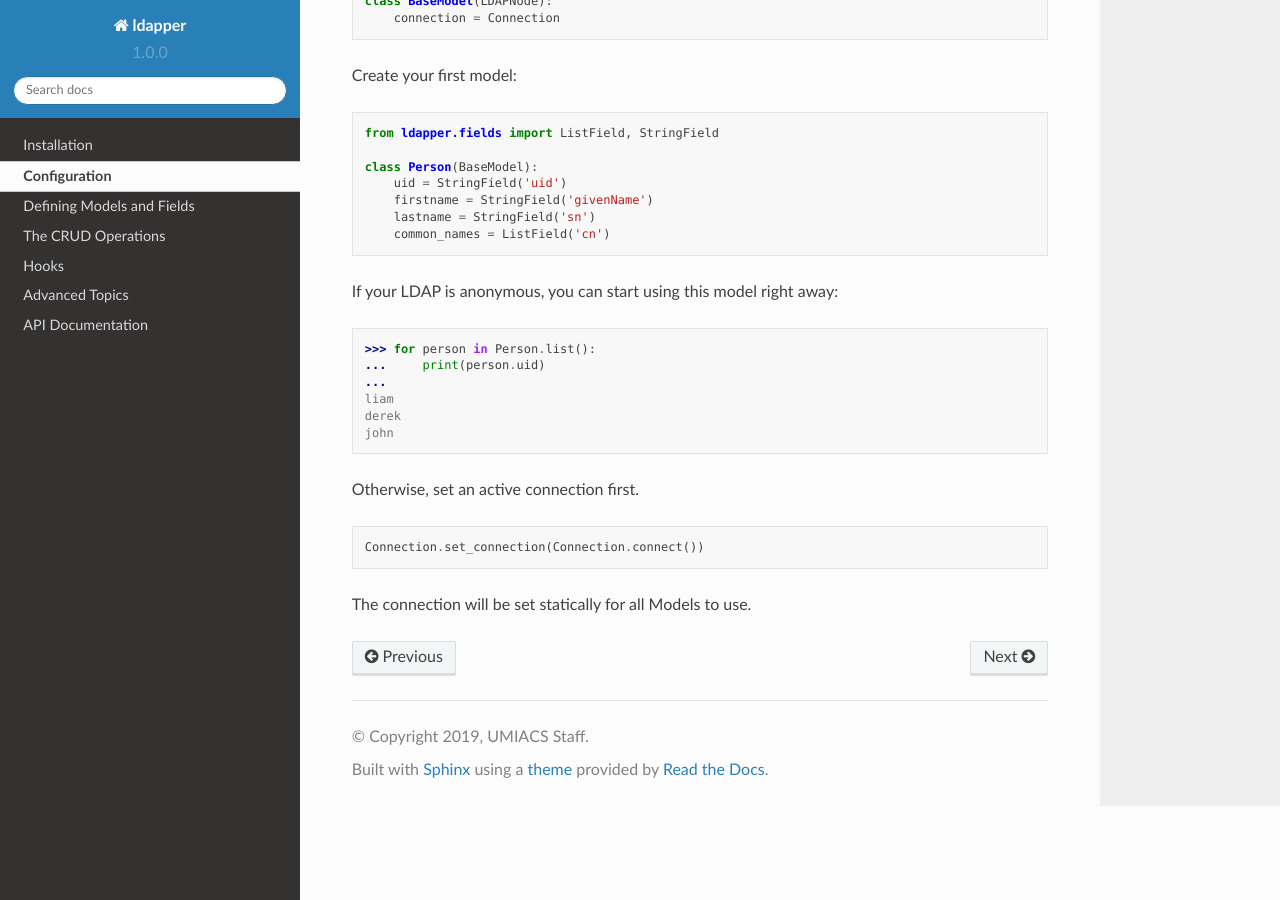
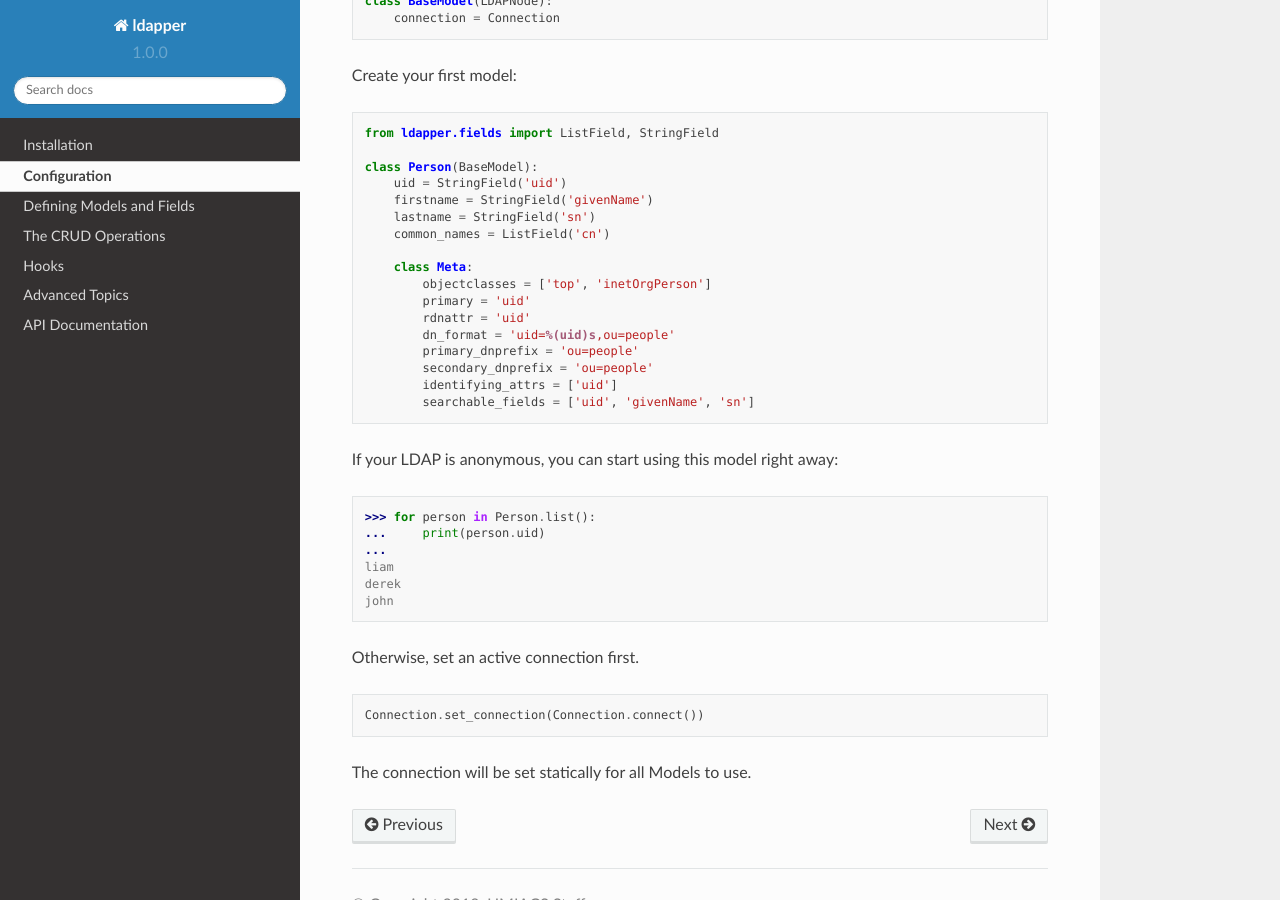
Before and after one commit to UMIACS/ldapper, a Sphinx documentation site: the page built from docs/ldapper/configuration.rst, in a window 1280 px wide and 900 px high, scrolled down 563 px. Built offline with Sphinx 7.4.7 and the Read the Docs theme 2.0.0, drawn with Linux system fonts in a browser that asks for light colours.

Commit message:
docs: Add Meta definition to sample Person class

```diff
--- a/docs/ldapper/configuration.rst
+++ b/docs/ldapper/configuration.rst
@@ -42,6 +42,16 @@ Create your first model:
         lastname = StringField('sn')
         common_names = ListField('cn')
 
+        class Meta:
+            objectclasses = ['top', 'inetOrgPerson']
+            primary = 'uid'
+            rdnattr = 'uid'
+            dn_format = 'uid=%(uid)s,ou=people'
+            primary_dnprefix = 'ou=people'
+            secondary_dnprefix = 'ou=people'
+            identifying_attrs = ['uid']
+            searchable_fields = ['uid', 'givenName', 'sn']
+
 
 If your LDAP is anonymous, you can start using this model right away:
 
--- a/docs/ldapper/installation.rst
+++ b/docs/ldapper/installation.rst
@@ -16,7 +16,7 @@ Install the latest version from PyPI:
 Via Source
 ----------
 
-The project is hosted at https://github.com/UMIACS/ldapper and can be installed
+The project is hosted at https://github.com/umiacs/ldapper and can be installed
 using git:
 
 .. code-block:: console
```
Also changed, not shown: 1 other file.
